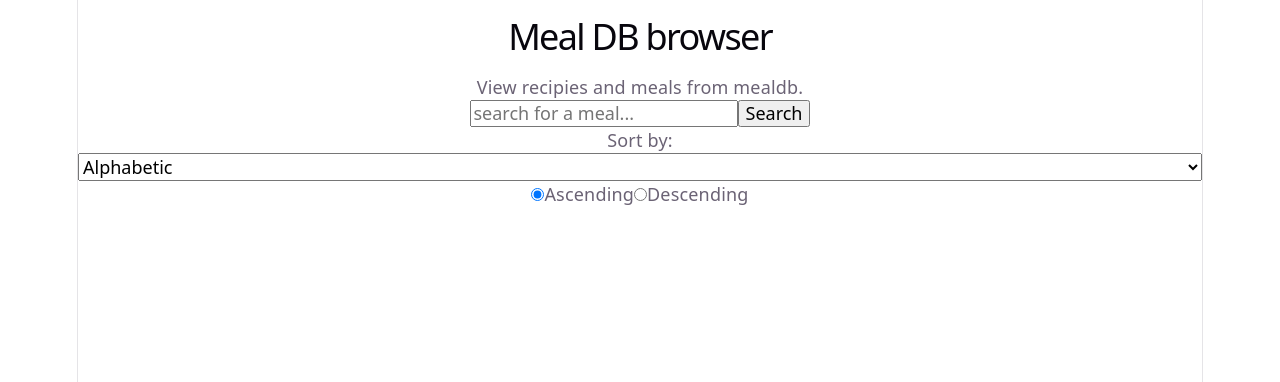
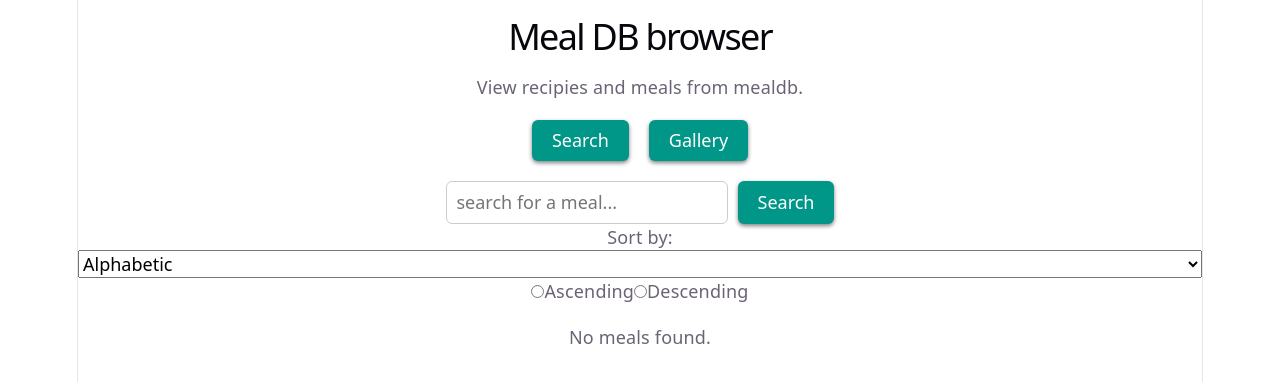
Before and after one commit to cwong8751/mp2, a React (Vite) app: page / in a window 1280 px wide. Shown: the top 382 px of the page. Built offline with nearby package versions, Linux system fonts and the light colour scheme.

Commit message:
some css + sorting ok and card view

```diff
--- a/src/App.css
+++ b/src/App.css
@@ -1,184 +1,36 @@
-.counter {
-  font-size: 16px;
-  padding: 5px 10px;
-  border-radius: 5px;
-  color: var(--accent);
-  background: var(--accent-bg);
-  border: 2px solid transparent;
-  transition: border-color 0.3s;
-  margin-bottom: 24px;
-
-  &:hover {
-    border-color: var(--accent-border);
-  }
-  &:focus-visible {
-    outline: 2px solid var(--accent);
-    outline-offset: 2px;
-  }
+header {
+  padding-left: 20px;
+  padding-right: 20px;
 }
 
-.hero {
-  position: relative;
-
-  .base,
-  .framework,
-  .vite {
-    inset-inline: 0;
-    margin: 0 auto;
-  }
-
-  .base {
-    width: 170px;
-    position: relative;
-    z-index: 0;
-  }
-
-  .framework,
-  .vite {
-    position: absolute;
-  }
-
-  .framework {
-    z-index: 1;
-    top: 34px;
-    height: 28px;
-    transform: perspective(2000px) rotateZ(300deg) rotateX(44deg) rotateY(39deg)
-      scale(1.4);
-  }
-
-  .vite {
-    z-index: 0;
-    top: 107px;
-    height: 26px;
-    width: auto;
-    transform: perspective(2000px) rotateZ(300deg) rotateX(40deg) rotateY(39deg)
-      scale(0.8);
-  }
+.nav-container {
+  display: flex;
+  flex-direction: row;
+  justify-content: center;
+  gap: 20px;
+  margin-top: 20px;
+  margin-bottom: 20px;
 }
 
-#center {
-  display: flex;
-  flex-direction: column;
-  gap: 25px;
-  place-content: center;
-  place-items: center;
-  flex-grow: 1;
-
-  @media (max-width: 1024px) {
-    padding: 32px 20px 24px;
-    gap: 18px;
-  }
+button, input[type="submit"] {
+  padding: 10px 20px;
+  background-color: #009688;
+  border-radius: 6px;
+  border: none;
+  cursor: pointer;
+  box-shadow: 0 2px 4px grey;
+  color: white;
 }
 
-#next-steps {
-  display: flex;
-  border-top: 1px solid var(--border);
-  text-align: left;
-
-  & > div {
-    flex: 1 1 0;
-    padding: 32px;
-    @media (max-width: 1024px) {
-      padding: 24px 20px;
-    }
-  }
-
-  .icon {
-    margin-bottom: 16px;
-    width: 22px;
-    height: 22px;
-  }
-
-  @media (max-width: 1024px) {
-    flex-direction: column;
-    text-align: center;
-  }
+input[type="text"] {
+  padding: 10px;
+  border-radius: 6px;
+  border: 1px solid #ccc;
 }
 
-#docs {
-  border-right: 1px solid var(--border);
-
-  @media (max-width: 1024px) {
-    border-right: none;
-    border-bottom: 1px solid var(--border);
-  }
+.search-container{
+  justify-content: center;
+  display: flex;
+  flex-direction: row;
+  gap: 10px;
 }
-
-#next-steps ul {
-  list-style: none;
-  padding: 0;
-  display: flex;
-  gap: 8px;
-  margin: 32px 0 0;
-
-  .logo {
-    height: 18px;
-  }
-
-  a {
-    color: var(--text-h);
-    font-size: 16px;
-    border-radius: 6px;
-    background: var(--social-bg);
-    display: flex;
-    padding: 6px 12px;
-    align-items: center;
-    gap: 8px;
-    text-decoration: none;
-    transition: box-shadow 0.3s;
-
-    &:hover {
-      box-shadow: var(--shadow);
-    }
-    .button-icon {
-      height: 18px;
-      width: 18px;
-    }
-  }
-
-  @media (max-width: 1024px) {
-    margin-top: 20px;
-    flex-wrap: wrap;
-    justify-content: center;
-
-    li {
-      flex: 1 1 calc(50% - 8px);
-    }
-
-    a {
-      width: 100%;
-      justify-content: center;
-      box-sizing: border-box;
-    }
-  }
-}
-
-#spacer {
-  height: 88px;
-  border-top: 1px solid var(--border);
-  @media (max-width: 1024px) {
-    height: 48px;
-  }
-}
-
-.ticks {
-  position: relative;
-  width: 100%;
-
-  &::before,
-  &::after {
-    content: '';
-    position: absolute;
-    top: -4.5px;
-    border: 5px solid transparent;
-  }
-
-  &::before {
-    left: 0;
-    border-left-color: var(--border);
-  }
-  &::after {
-    right: 0;
-    border-right-color: var(--border);
-  }
-}
--- a/src/App.tsx
+++ b/src/App.tsx
@@ -1,11 +1,8 @@
 import { useState } from 'react'
-import heroImg from './assets/hero.png'
-import reactLogo from './assets/react.svg'
-import viteLogo from './assets/vite.svg'
+import './normalize.css'
 import './App.css'
-import './normalize.css'
 import ListViewComponent from './components/ListViewComponent'
-import {searchMealByName, searchMealDetailbyId} from './api'
+import { searchMealByName, searchMealDetailbyId } from './api'
 
 function App() {
   const [searchTerm, setSearchTerm] = useState<string>('');
@@ -15,15 +12,15 @@ function App() {
   const handleSearch = async () => {
     event?.preventDefault();
 
-    if(searchTerm.trim() !== '') {
+    if (searchTerm.trim() !== '') {
       const result = await searchMealByName(searchTerm);
 
-      if(result != null) {
+      if (result != null) {
         setMealList(result.meals);
         console.log('Search result:', result);
       }
 
-      if(result.meals == "no data found") {
+      if (result.meals == "no data found") {
         setShowNoDataFoundText(true);
         setMealList([]);
       }
@@ -32,12 +29,20 @@ function App() {
 
   return (
     <>
-     <header>
-            <h1>Meal DB browser</h1>
-            <p>View recipies and meals from mealdb.</p>
-            <input type="text" placeholder="search for a meal..." value={searchTerm} onChange={(e) => setSearchTerm(e.target.value)}/>
-            <input type="submit" value="Search" onClick={handleSearch}/>
-        </header>
+      <header>
+        <h1>Meal DB browser</h1>
+        <p>View recipies and meals from mealdb.</p>
+
+        <div className="nav-container">
+          <button>Search</button>
+          <button>Gallery</button>
+        </div>
+
+        <div className="search-container">
+          <input type="text" placeholder="search for a meal..." value={searchTerm} onChange={(e) => setSearchTerm(e.target.value)} />
+          <input type="submit" value="Search" onClick={handleSearch} />
+        </div>
+      </header>
       {
         showNoDataFoundText && (
           <p>No data found for the search term.</p>
--- /dev/null
+++ b/src/components/ListView.css
@@ -0,0 +1,29 @@
+.card {
+    box-shadow: 0 1px 6px rgb(179, 175, 175);
+    padding: 8px;
+    background: white;
+    border-radius: 8px;
+    display: flex;
+    flex-direction: row;
+    justify-content: space-between;
+}
+
+.card > div {
+    text-align: left;
+}
+
+.card > img {
+    padding: 0px;
+    width: 20%;
+    height: 20%;
+    aspect-ratio: auto;
+    border-radius: 8px;
+}
+
+
+.list-container {
+    display: flex;
+    flex-direction: column;
+    padding: 20px;
+    gap: 20px;
+}
--- a/src/components/ListViewComponent.tsx
+++ b/src/components/ListViewComponent.tsx
@@ -1,32 +1,84 @@
+import { useEffect, useState } from 'react';
 import '../normalize.css'
+import './ListView.css'
 
-function ListViewComponent({mealList}: {mealList: any[]}) {
+function ListViewComponent({ mealList }: { mealList: any[] }) {
+    const [sortedMealList, setSortedMealList] = useState<any[]>(mealList);
+    const [sortBy, setSortBy] = useState<string>('alphabetic');
+    const [sortOrder, setSortOrder] = useState<string>('ascending');
+
+    useEffect(() => {
+        setSortedMealList(mealList);
+    }, [mealList]);
+
+    const handleSortChange = (event: React.ChangeEvent<HTMLSelectElement>) => {
+        // check if selected is alphabetic or recipe id
+
+        if (event.target.value === "alphabetic") {
+            setSortBy("alphabetic");
+            setSortedMealList([...mealList].sort((a, b) => a.strMeal.localeCompare(b.strMeal)));
+        } else if (event.target.value === "recipeid") {
+            setSortBy("recipeid");
+            setSortedMealList([...mealList].sort((a, b) => a.idMeal - b.idMeal));
+        }
+    }
+
+    const handleOrderChange = (event: React.ChangeEvent<HTMLInputElement>) => {
+        if (event.target.value === "ascending") {
+            if (sortBy === "alphabetic") {
+                setSortedMealList([...sortedMealList].sort((a, b) => a.strMeal.localeCompare(b.strMeal)));
+            }
+            else if (sortBy === "recipeid") {
+                setSortedMealList([...sortedMealList].sort((a, b) => a.idMeal - b.idMeal));
+            }
+        } else if (event.target.value === "descending") {
+            if (sortBy === "alphabetic") {
+                setSortedMealList([...sortedMealList].sort((a, b) => b.strMeal.localeCompare(a.strMeal)));
+            }
+            else if (sortBy === "recipeid") {
+                setSortedMealList([...sortedMealList].sort((a, b) => b.idMeal - a.idMeal));
+            }
+        }
+    }
 
     return (
         <>
             <label htmlFor="sort">Sort by:</label>
-        <select>
-            <option value="option1">Alphabetic</option>
-            <option value="option3">Recipe ID</option>
+            <select onChange={handleSortChange}>
+                <option value="alphabetic">Alphabetic</option>
+                <option value="recipeid">Recipe ID</option>
             </select>
             <div>
-            <input type="radio" id="sort-ascending" name="sort" value="ascending" checked />
+                <form>
+                    <input onChange={handleOrderChange} type="radio" id="sort-ascending" name="sort" value="ascending" />
                     <label htmlFor="sort-ascending">Ascending</label>
-            <input type="radio" id="sort-descending" name="sort" value="descending" />
+                    <input onChange={handleOrderChange} type="radio" id="sort-descending" name="sort" value="descending" />
                     <label htmlFor="sort-descending">Descending</label>
+                </form>
             </div>
 
+            <div className="list-container">
                 {
-            mealList.map((meal) => (
+                    (sortedMealList == null || sortedMealList.length === 0) && (
+                        <p>No meals found.</p>
+                    )
+                }
+                {
+                    sortedMealList != null && sortedMealList.length > 0 &&
+                    sortedMealList.map((meal) => (
+                        <div className="card" key={meal.idMeal}>
                             <div>
                                 <h2>{meal.strMeal}</h2>
-                    <h3>{meal.strCategory} | {meal.strArea} | {meal.strCountry}</h3>
+                                <h3>{meal.strCategory} | {meal.strArea ? meal.strArea : 'N/A'} | {meal.strCountry}</h3>
+                                <i>{meal.idMeal}</i>
+                                <p>See more</p>
+                            </div>
                             <img src={meal.strMealThumb} alt={meal.strMeal} />
 
-                    <p>See more</p>
                         </div>
                     ))
                 }
+            </div>
         </>
     )
 }
```
Also changed, not shown: src/components/GalleryViewComponent.tsx (added), src/components/RecipeViewComponent.tsx (added). Lines whose indentation alone changed are shown as unchanged.
